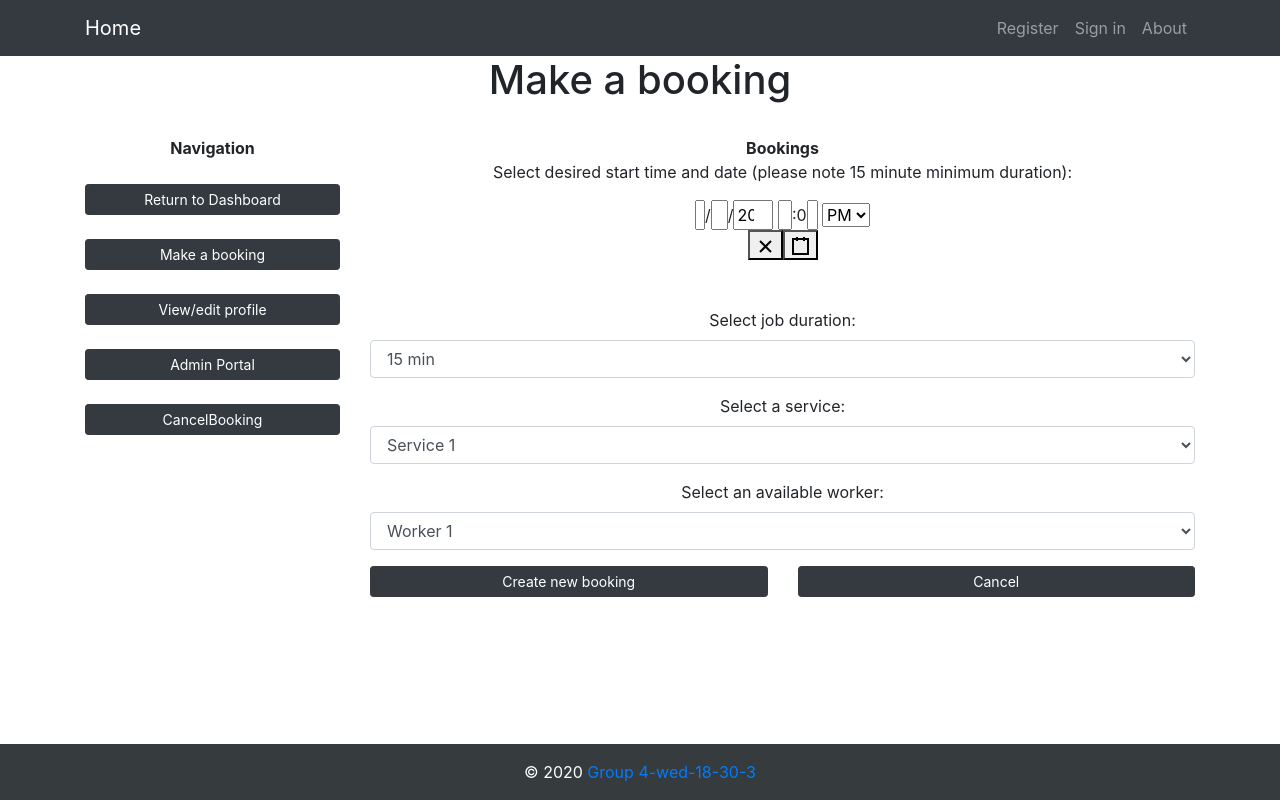
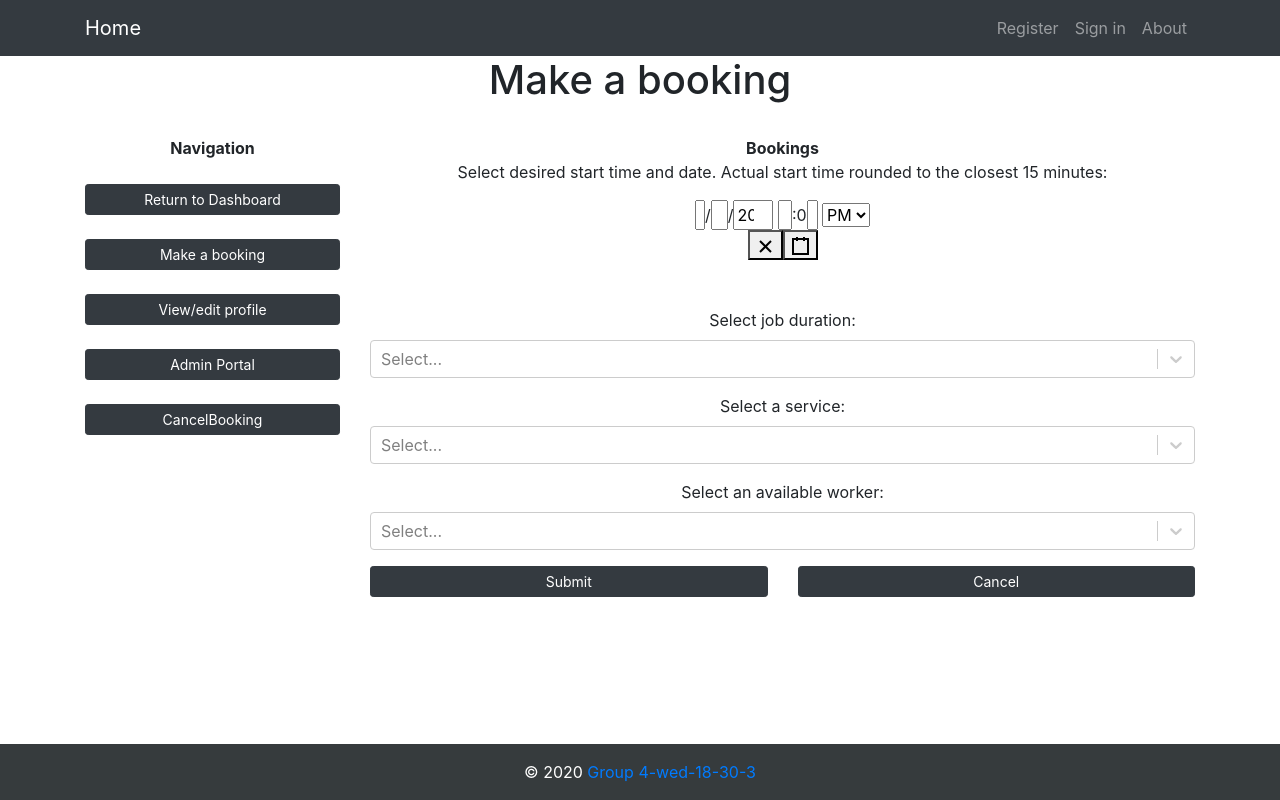
Before and after one commit to RMIT-SEPT/majorproject-4-wed-18-30-3, a React (Create React App) app in the folder FrontEnd/frontend-react/: page /bookings in a window 1280 px wide. Built offline with nearby package versions, Linux system fonts and the light colour scheme; no server answers.

Commit message:
edit profile page working(can post new user profile).need some backend things(user class)

```diff
--- a/FrontEnd/frontend-react/src/components/BookingScreen/BookingPane.js
+++ b/FrontEnd/frontend-react/src/components/BookingScreen/BookingPane.js
@@ -2,36 +2,43 @@ import React, { Component } from 'react'
 import DateTimePicker from 'react-datetime-picker'
 import axios from "axios";
 import CancelButton from './CancelButton';
+import Select from 'react-select';
+import makeAnimated from 'react-select/animated';
 
+    // Round a date object to its nearest 15min increment
     function roundTo(date) {
 
         // Change final number to match min booking duration
         // Assumed 15
+        if (date != null) {
+            var mins = 1000 * 60 * 15;
+            return new Date(Math.round(date.getTime() / mins) * mins)
+        } else
+            return date
 
-        var mins = 1000 * 60 * 15;
-
-        return new Date(Math.round(date.getTime() / mins) * mins)
     }
 
-    function createBooking(state) {
+    var config = {
+        headers: {
+            'Content-Type': 'application/json',
+            // 'Access-Control-Allow-Origin:': '*'
+        }
+    }
 
-        var timeslot = state.date.getTime();
-        var service = state.service;
-        var duration = state.service;
-        var worker = state.worker;
-        var customer = state.customer;
-        var group = state.group;
+    function createBooking(newBooking) {
 
-        console.log("test");
+        console.log(newBooking)
 
         axios.post('https://ae5b398a-4768-4d8f-b24a-0f5aa15a09a0.mock.pstmn.io/bookings', {
-            timeslot: timeslot,
-            service: service,
-            duration: duration,
-            worker: worker,
-            customer: customer,
-            group: group
-        })
+        // axios.post('http://localhost:8080/api/booking', {
+
+            timeslot: newBooking.timeslot,
+            duration: newBooking.duration,
+            service: newBooking.service,
+            worker: newBooking.worker,
+            customer: newBooking.customer
+
+        }, config)
         .then(res => {
             console.log(`statusCode: ${res.statusCode}`)
             console.log(res)
@@ -39,76 +46,116 @@ import CancelButton from './CancelButton';
         .catch(error => {
             console.error(error)
         })
-
     }
 
 class BookingPane extends Component {
 
-
-
     constructor() {
         super()
         this.state = {
-            date: new Date(),
-            duration: "",
-            service: "",
-            worker: "",
-            customer: "",
-            group: "",
+            date: roundTo(new Date()),
+            duration: null,
+            service: null,
+            worker: null,
+            customer: null,
+        }
 
-        }
+        // this.onChange = this.onChange.bind(this);
+        this.onSubmit = this.onSubmit.bind(this);
     }
 
-    onChange = date => this.setState({ date: roundTo(date) })
-    onChange = duration => this.setState({ duration })
-    onChange = service => this.setState({ service })
-    onChange = worker => this.setState({ worker })
+    onDateChange = date => this.setState({ date })
+    onDurationChange = duration => this.setState({ duration })
+    onServiceChange = service => this.setState({ service })
+    onWorkerChange = worker => this.setState({ worker })
+
+    onSubmit(e){
+        e.preventDefault();
+
+        if (this.state.date == null) {
+            alert("Please select a start time and date.")
+        }
+        if (this.state.duration == null) {
+            alert("Please select a duration.")
+        }
+        if (this.state.service == null) {
+            alert("Please select a service.")
+        }
+        if (this.state.worker == null) {
+            alert("Please select a worker.")
+        }
+
+        // Need to match this with Cams backend format
+        var timeslot = roundTo(this.state.date)
+
+        // Get this from local React state once login is done
+        var customer = null;
+
+        const newBooking = {
+            timeslot: timeslot,
+            duration: this.state.duration.value,
+            service: this.state.service.value,
+            worker: this.state.worker.value,
+            customer: customer
+        }
+
+        // Send the POST request
+        createBooking(newBooking);
+    }
 
     render() {
+        const animatedComponents = makeAnimated();
+        var durationOptions = [
+            { value: 15, label: '15 minutes' },
+            { value: 30, label: '30 minutes' },
+            { value: 45, label: '45 minutes' },
+            { value: 60, label: '1 hour' },
+            { value: 75, label: '1 hr 15 mins' },
+            { value: 90, label: '1 hr 30 mins' },
+            { value: 105, label: '1 hr 45 mins' },
+            { value: 120, label: '2 hours' },
+        ]
+
+        var serviceOptions = [
+            { value: 'mowing', label: 'Mowing' },
+            { value: 'hedging', label: 'Hedging' },
+            { value: 'pool_cleaning', label: 'Pool Cleaning' },
+        ]
+
+        var workerOptions = [
+            { value: 'jim', label: 'Jim' },
+            { value: 'tim', label: 'Tim' },
+            { value: 'rob', label: 'Rob' },
+        ]
+
         return (
             <div className="booking_screen_bookingpane" id="booking_screen_bookingpane">
                 <br/>
                 <b>Bookings</b>
                 <br/>
-                <form>
-                    <p>Select desired start time and date (please note 15 minute minimum duration):</p>
-                    <DateTimePicker onChange={this.onChange} value={roundTo(this.state.date)}/>
+                <form onSubmit={this.onSubmit}>
+                    <p>Select desired start time and date. Actual start time rounded to the closest 15 minutes:</p>
+                    <DateTimePicker name="date" value={this.state.date} onChange={this.onDateChange}/>
                     <br/> <br/>
                     <div className="form-group">
-                        <label for="duration">Select job duration:</label>
-                        <select className="form-control" value={this.state.duration} onChange={this.onChange}>
-                            <option value="15">15 min</option>
-                            <option value="30">30 min</option>
-                            <option value="45">45 min</option>
-                            <option value="60" >1 hour</option>
-                            <option value="75">1 hr 15 min</option>
-                            <option value="90">1 hr 30 min</option>
-                            <option value="105">1 hr 45 min</option>
-                            <option value="120">2 hours</option>
-                        </select>
+                        <label htmlFor="duration">Select job duration:</label>
+                        <Select name={"duration"} value={this.state.duration} options={durationOptions}
+                            onChange={this.onDurationChange} components={animatedComponents}/>
                     </div>
                     <div className="form-group">
-                    <label for="service">Select a service:</label>
-                    <select className="form-control" value={this.state.service} onChange={this.onChange}>
-                      <option value="1" >Service 1</option>
-                      <option value="2">Service 2</option>
-                      <option value="3">Service 3</option>
-                    </select>
+                        <label htmlFor="service">Select a service:</label>
+                        <Select name={"service"} value={this.state.value} options={serviceOptions}
+                            onChange={this.onServiceChange} components={animatedComponents}/>
                     </div>
                     <div className="form-group">
-                    <label for="worker">Select an available worker:</label>
-                    <select className="form-control" value={this.state.worker} onChange={this.onChange}>
-                      <option value="1" >Worker 1</option>
-                      <option value="2">Worker 2</option>
-                      <option value="3">Worker 3</option>
-                    </select>
+                    <label htmlFor="worker">Select an available worker:</label>
+                    <Select name={"worker"} value={this.state.value} options={workerOptions}
+                        onChange={this.onWorkerChange} components={animatedComponents}/>
                     </div>
-
                     <div className="row">
                         <div className="col-sm">
-                           <button onSubmit={createBooking(this.state)} className="btn btn-sm btn-dark" id="navButton">
-                            Create new booking
-                           </button>
+                           <input type="submit" className="btn btn-sm btn-dark" id="navButton"/>
+
                         </div>
                         <div className="col-sm">
                             <CancelButton/>
--- a/FrontEnd/frontend-react/src/components/ProfileScreen/EditProfile.js
+++ b/FrontEnd/frontend-react/src/components/ProfileScreen/EditProfile.js
@@ -1,5 +1,43 @@
 import React, { Component } from 'react'
 import "bootstrap/dist/css/bootstrap.min.css"
+import axios from "axios";
+
+var config = {
+    headers: {
+        'Content-Type': 'application/json',
+        // 'Access-Control-Allow-Origin:': '*'
+    }
+}
+
+function editProfile(newProfile) {
+
+    console.log(newProfile)
+
+    //axios.post('https://ae5b398a-4768-4d8f-b24a-0f5aa15a09a0.mock.pstmn.io/bookings', {
+        // should have a users class in BackEnd that store all users(customer,admin,worker) .
+         axios.post('http://localhost:8080/api/users', {
+
+
+        userName: newProfile.userName,
+        password: newProfile.password,
+        address: newProfile.address,
+        phone: newProfile.phone
+
+    }, config)
+    .then(res => {
+        console.log(`statusCode: ${res.statusCode}`)
+        console.log(res)
+    })
+    .catch(error => {
+        console.error(error)
+    })
+}
+
+
+
+
+
+
 
 class EditProfile extends Component {
 
@@ -7,39 +45,63 @@ class EditProfile extends Component {
         super();
 
         this.state= {
-            id : "",
+
             userName : "",
             password : "",
             address : "",
             phone : ""
         }
 
-        this.onChange = this.onChange.bind(this);
+        this.handleInputChange = this.handleInputChange.bind(this);
         this.onSubmit = this.onSubmit.bind(this);
+    }
+
+    onUserNameChange = userName => this.setState({ userName })
+    onPasswordChange = password => this.setState({ password })
+    onAddressChange = address => this.setState({ address })
+    onPhoneChange = phone => this.setState({ phone })
+
+    handleInputChange(e) {
+        const target = e.target;
+        const value = target.value;
+        const name = target.name;
+
+        this.setState({
+            [name]: value
+        });
     }
 
 
 
-    onChange(e){
-        this.setState({[e.target.name]: e.target.value});
-    }
+    onSubmit(e){
+        e.preventDefault();
 
-    onSubmit(e){
-
-        console.log(this.value.name.value);
-        e.preventDefault();
-        const editPerson = {
-            id : this.state.id,
-            userName : this.state.userName,
-            password : this.state.password,
-            address : this.state.address,
-            phone : this.state.phone
-
+        if (this.state.userName == null) {
+            alert("Please enter your new username.")
+        }
+        if (this.state.password == null) {
+            alert("Please enter your new password.")
+        }
+        if (this.state.address == null) {
+            alert("Please enter your new address.")
+        }
+        if (this.state.phone == null) {
+            alert("Please enter your new phone number.")
         }
 
-        console.log(editPerson);
+
+        // Get this from local React state once login is done
 
 
+        const newProfile = {
+            userName: this.state.userName,
+            password: this.state.password,
+            address: this.state.address,
+            phone: this.state.phone
+        }
+        console.log(newProfile);
+
+        editProfile(newProfile);
     }
 
 
@@ -53,29 +115,28 @@ class EditProfile extends Component {
               <form onSubmit = {this.onSubmit}>
               <b>Edit Personal Profile</b>
               <div className="form-group">
-                  <input type="text" className="form-control" placeholder="Unique Person ID" name="id" value={this.state.id} onChange = {this.onChange}/>
 
 
 
               </div>
 
               <div>
-              <input type="text" className="form-control" placeholder="Name" name="userName" value={this.state.userName} onChange = {this.onChange}/>
+              <input type="text" className="form-control" placeholder="Name" name="userName" value={this.state.userName} onChange = {this.handleInputChange.bind(this)}/>
 
               </div>
               <br></br>
               <div>
-              <input type="text" className="form-control" placeholder="Password" name="password" value={this.state.password} onChange = {this.onChange}/>
+              <input type="text" className="form-control" placeholder="Password" name="password" value={this.state.password} onChange = {this.handleInputChange.bind(this)}/>
 
               </div>
               <br></br>
               <div>
-              <input type="text" className="form-control" placeholder="Address" name="address" value={this.state.address} onChange = {this.onChange}/>
+              <input type="text" className="form-control" placeholder="Address" name="address" value={this.state.address} onChange = {this.handleInputChange.bind(this)}/>
 
               </div>
               <br></br>
               <div>
-              <input type="phone" className="form-control" placeholder="Phone" name="phone" value={this.state.phone} onChange = {this.onChange}/>
+              <input type="phone" className="form-control" placeholder="Phone" name="phone" value={this.state.phone} onChange = {this.handleInputChange.bind(this)}/>
 
               </div>
               <br></br>
```
